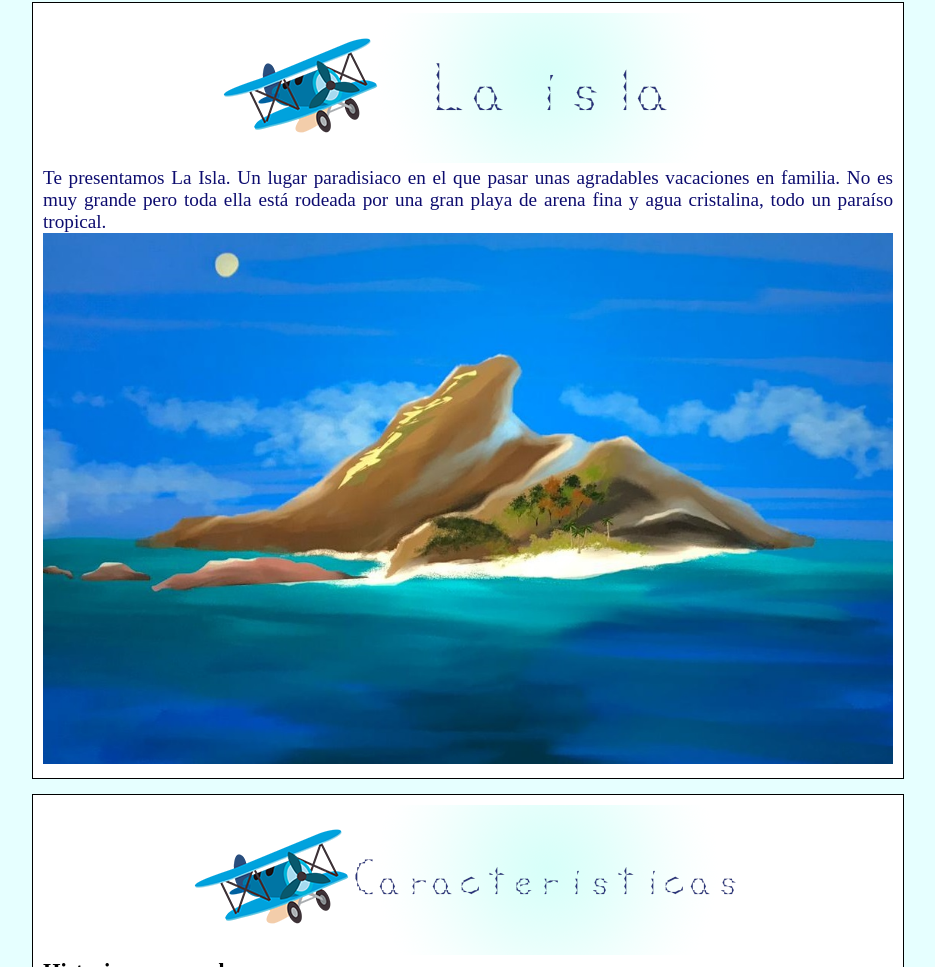
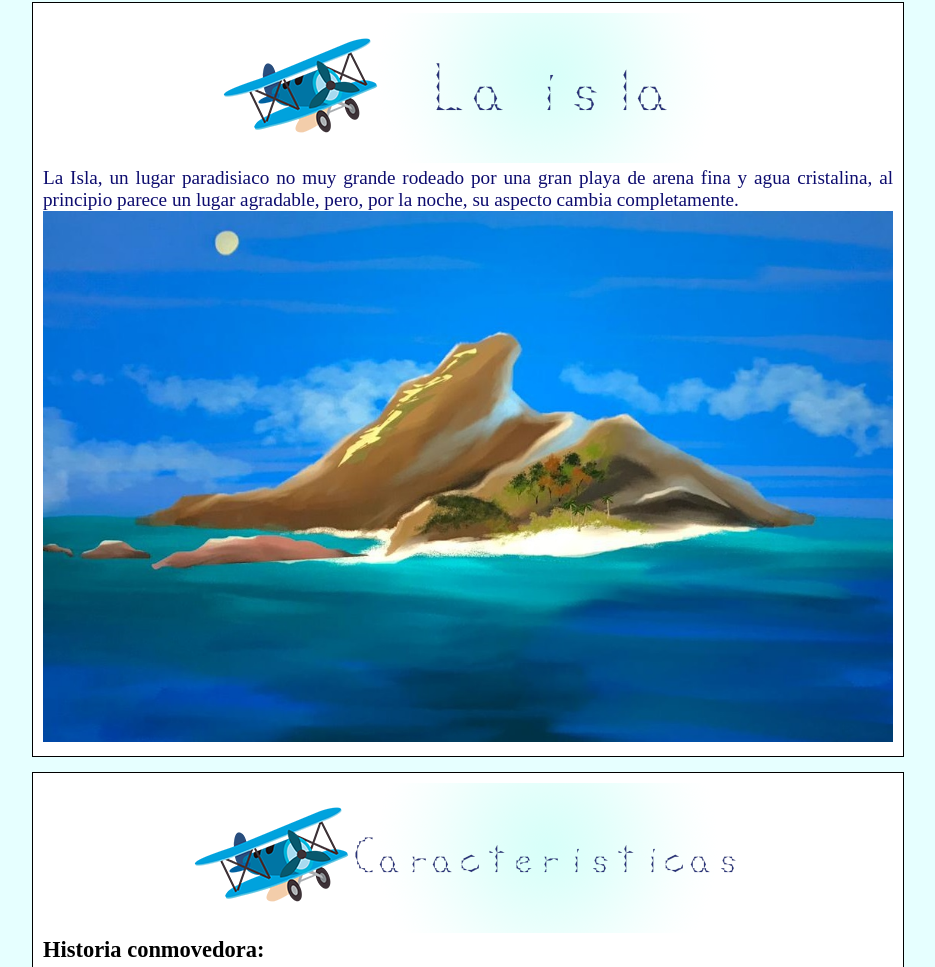
Before and after one commit to Kuro-Game/Kuro, a plain HTML site: page index.html in a window 1280 px wide. Shown: the part 3028-3995 px from the top of the page, without its empty margins (303-1238 px from the left). Drawn offline with Linux system fonts and the light colour scheme; files whose address does not match are found by name.

Commit message:
Add files via upload

```diff
--- a/index.html
+++ b/index.html
@@ -51,7 +51,7 @@
                 <div align="center">
                     <img src="img/laIsla.png" width="550" height="150" alt=""/>
                 </div>
-			<p><big>Te presentamos La Isla. Un lugar paradisiaco en el que pasar unas agradables vacaciones en familia. No es muy grande pero toda ella está rodeada por una gran playa de arena fina y agua cristalina, todo un paraíso tropical.</big></p>
+			<p><big>La Isla, un lugar paradisiaco no muy grande rodeado por una gran playa de arena fina y agua cristalina, al principio parece un lugar agradable, pero, por la noche, su aspecto cambia completamente.</big></p>
                 <img src="img/laIslaDibujo.jpg" width="850" height="531" alt=""/>
 			</article>
 
```
